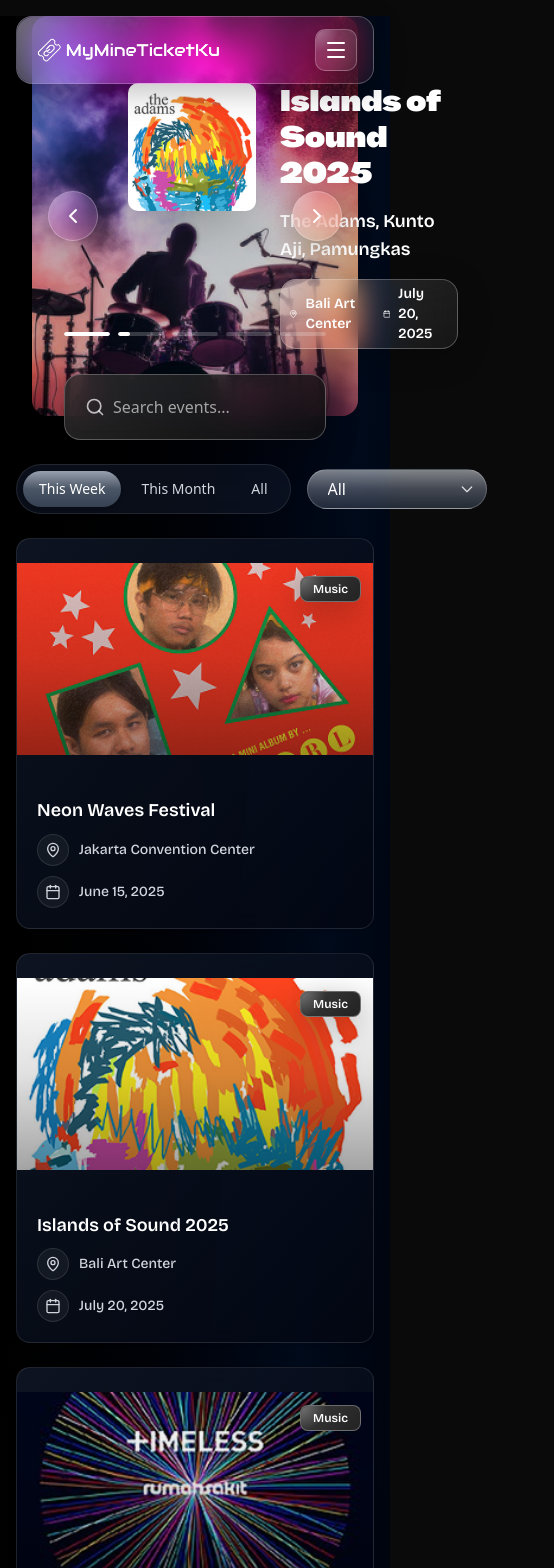
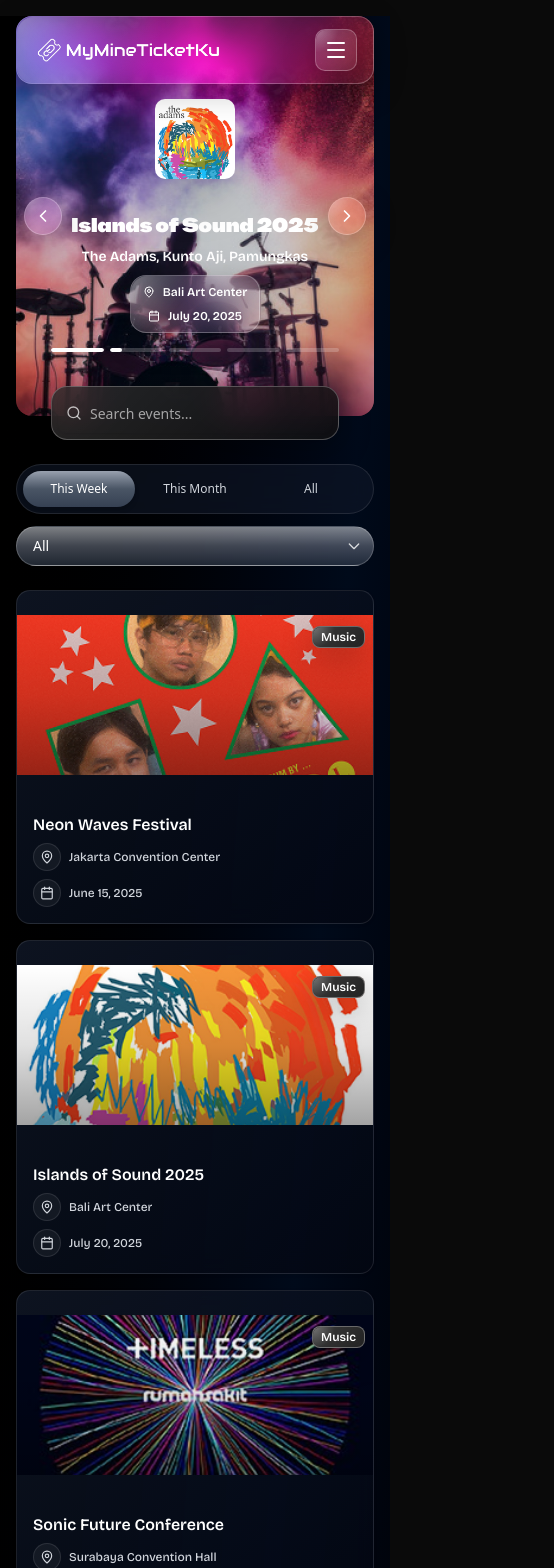
Before and after one commit to MaulRai/my-mine-ticket-ku-fe, a Next.js app: page /events in a window 390 px wide. Shown: the top 1568 px of the page, 554 px wide, since content can reach past the window. Built offline with nearby package versions, Linux system fonts and the light colour scheme.

Commit message:
feat: improve layout and responsiveness of event details and navigation components

```diff
--- a/app/events/page.tsx
+++ b/app/events/page.tsx
@@ -225,7 +225,7 @@ export default function EventsPage() {
 
   return (
     <div className="min-h-screen bg-gradient-to-br from-[#000000] via-[#000a1a] to-[#000000]">
-      <div className="relative h-[400px] m-8 my-4 overflow-visible rounded-2xl bg-black">
+      <div className="relative h-[400px] m-4 sm:m-6 md:m-8 my-4 overflow-visible rounded-2xl bg-black">
         {/* Background image */}
         <div className={`transition-opacity duration-300 ${isTransitioning ? "opacity-0" : "opacity-100"}`}>
           <Image
@@ -239,9 +239,9 @@ export default function EventsPage() {
         <div
           className={`absolute inset-0 flex items-center justify-start transition-opacity duration-300 ${isTransitioning ? "opacity-0" : "opacity-100"}`}
         >
-          <div className="text-center text-white px-24 flex flex-row">
-            <div className="mb-6">
-              <div className="relative h-32 w-32 rounded-lg overflow-hidden shadow-2xl">
+          <div className="text-center text-white px-4 sm:px-8 md:px-12 lg:px-24 flex flex-col sm:flex-row gap-4 sm:gap-6 w-full">
+            <div className="mb-4 sm:mb-6 flex justify-center sm:justify-start">
+              <div className="relative h-20 w-20 sm:h-28 sm:w-28 md:h-32 md:w-32 rounded-lg overflow-hidden shadow-2xl">
                 <Image
                   src={currentFeaturedEvent.logo || "/placeholder.svg"}
                   alt={currentFeaturedEvent.name}
@@ -251,18 +251,18 @@ export default function EventsPage() {
               </div>
             </div>
 
-            <div className="items-start text-left ml-6">
-              <h1 className="text-3xl font-heading mb-4">{currentFeaturedEvent.name}</h1>
-              <div className="mb-4">
-                <p className="text-lg font-subheading font-semibold">{currentFeaturedEvent.featuring.join(", ")}</p>
+            <div className="items-start text-center sm:text-left sm:ml-0 md:ml-6 flex-1">
+              <h1 className="text-xl sm:text-2xl md:text-3xl font-heading mb-2 sm:mb-3 md:mb-4">{currentFeaturedEvent.name}</h1>
+              <div className="mb-2 sm:mb-3 md:mb-4">
+                <p className="text-sm sm:text-base md:text-lg font-subheading font-semibold">{currentFeaturedEvent.featuring.join(", ")}</p>
               </div>
-              <div className="glass-effect inline-flex items-center gap-6 text-sm font-subheading font-semibold w-auto">
+              <div className="glass-effect inline-flex flex-col sm:flex-row items-center gap-2 sm:gap-4 md:gap-6 text-xs sm:text-sm font-subheading font-semibold w-auto px-3 py-2">
                 <div className="flex items-center gap-2">
-                  <MapPin className="h-4 w-4" />
+                  <MapPin className="h-3 w-3 sm:h-4 sm:w-4" />
                   <span>{currentFeaturedEvent.location}</span>
                 </div>
-                <div className="flex items-center mr-2 gap-2">
-                  <Calendar className="h-4 w-4" />
+                <div className="flex items-center gap-2">
+                  <Calendar className="h-3 w-3 sm:h-4 sm:w-4" />
                   <span>{currentFeaturedEvent.date}</span>
                 </div>
               </div>
@@ -273,21 +273,21 @@ export default function EventsPage() {
         {/* Navigation Buttons */}
         <button
           onClick={handlePrevBanner}
-          className="glass-effect absolute left-4 top-1/2 -translate-y-1/2 p-3 rounded-full hover:bg-white/30 transition-all"
+          className="glass-effect absolute left-2 sm:left-4 top-1/2 -translate-y-1/2 p-2 sm:p-3 rounded-full hover:bg-white/30 transition-all"
           aria-label="Previous banner"
         >
-          <ChevronLeft className="h-6 w-6 text-white" />
+          <ChevronLeft className="h-5 w-5 sm:h-6 sm:w-6 text-white" />
         </button>
         <button
           onClick={handleNextBanner}
-          className="glass-effect absolute right-4 top-1/2 -translate-y-1/2 p-3 rounded-full hover:bg-white/30 transition-all"
+          className="glass-effect absolute right-2 sm:right-4 top-1/2 -translate-y-1/2 p-2 sm:p-3 rounded-full hover:bg-white/30 transition-all"
           aria-label="Next banner"
         >
-          <ChevronRight className="h-6 w-6 text-white" />
+          <ChevronRight className="h-5 w-5 sm:h-6 sm:w-6 text-white" />
         </button>
 
-        <div className="absolute bottom-20 left-1/2 -translate-x-1/2 w-full max-w-2xl px-8">
-          <div className="flex gap-2">
+        <div className="absolute bottom-16 sm:bottom-20 left-1/2 -translate-x-1/2 w-full max-w-xs sm:max-w-md md:max-w-2xl px-4 sm:px-8">
+          <div className="flex gap-1.5 sm:gap-2">
             {featuredEvents.map((_, index) => (
               <div key={index} className="flex-1 h-1 bg-white/20 rounded-full overflow-hidden">
                 <div
@@ -307,16 +307,16 @@ export default function EventsPage() {
         </div>
 
         {/* Search Bar Overlay */}
-        <div className="absolute -bottom-6 left-1/2 -translate-x-1/2 w-full max-w-2xl px-8">
-          <div className="clear-glass-effect bg-black/80 p-2">
+        <div className="absolute -bottom-6 left-1/2 -translate-x-1/2 w-full max-w-xs sm:max-w-md md:max-w-2xl px-4 sm:px-8">
+          <div className="clear-glass-effect bg-black/80 p-1.5 sm:p-2">
             <div className="relative">
-              <Search className="absolute left-3 top-1/2 -translate-y-1/2 h-5 w-5 text-white/70" />
+              <Search className="absolute left-2 sm:left-3 top-1/2 -translate-y-1/2 h-4 w-4 sm:h-5 sm:w-5 text-white/70" />
               <Input
                 type="text"
                 placeholder="Search events..."
                 value={searchQuery}
                 onChange={(e) => setSearchQuery(e.target.value)}
-                className="pl-10 h-12 text-base bg-transparent border-none text-white placeholder:text-white/60 focus-visible:ring-0 focus-visible:ring-offset-0"
+                className="pl-8 sm:pl-10 h-10 sm:h-12 text-sm sm:text-base bg-transparent border-none text-white placeholder:text-white/60 focus-visible:ring-0 focus-visible:ring-offset-0"
               />
             </div>
           </div>
@@ -324,9 +324,9 @@ export default function EventsPage() {
       </div>
 
       <div className="container mx-auto px-4 py-8">
-        <div className="mb-6 flex justify-between items-center gap-4">
+        <div className="mb-6 flex flex-col sm:flex-row justify-between items-stretch sm:items-center gap-3 sm:gap-4">
           {/* Time Filter Buttons - Left */}
-          <div className="inline-flex items-center gap-1 bg-gray-900/60 backdrop-blur-md border border-white/10 p-1.5 rounded-full">
+          <div className="inline-flex items-center gap-1 bg-gray-900/60 backdrop-blur-md border border-white/10 p-1.5 rounded-full w-full sm:w-auto justify-center">
             {["This Week", "This Month", "All"].map((timeFilter) => {
               const isActive = selectedTimeFilter === timeFilter
               return (
@@ -334,7 +334,7 @@ export default function EventsPage() {
                   key={timeFilter}
                   variant="ghost"
                   onClick={() => setSelectedTimeFilter(timeFilter)}
-                  className={`relative rounded-full px-4 py-1.5 text-sm font-medium transition-all duration-300
+                  className={`relative rounded-full px-3 sm:px-4 py-1.5 text-xs sm:text-sm font-medium transition-all duration-300 flex-1 sm:flex-initial
                     ${
                       isActive
                         ? "text-white shadow-md bg-gradient-to-b from-gray-400 via-gray-600 to-gray-700"
@@ -348,11 +348,11 @@ export default function EventsPage() {
           </div>
 
           {/* Category Dropdown - Right */}
-          <div className="relative w-fit">
+          <div className="relative w-full sm:w-fit">
             <select
               value={selectedCategory}
               onChange={(e) => setSelectedCategory(e.target.value)}
-              className="h-10 px-5 pr-10 rounded-full bg-gradient-to-b from-gray-300/60 via-gray-500/60 to-gray-700/60 border border-white/20 text-white font-medium backdrop-blur-md cursor-pointer appearance-none transition-all duration-200 focus:ring-2 focus:ring-white/30 hover:from-gray-200/70 hover:to-gray-600/70"
+              className="h-10 px-4 sm:px-5 pr-10 rounded-full bg-gradient-to-b from-gray-300/60 via-gray-500/60 to-gray-700/60 border border-white/20 text-white text-sm sm:text-base font-medium backdrop-blur-md cursor-pointer appearance-none transition-all duration-200 focus:ring-2 focus:ring-white/30 hover:from-gray-200/70 hover:to-gray-600/70 w-full sm:w-auto"
             >
               {categories.map((category) => (
                 <option key={category} value={category} className="bg-gray-800 text-white">
@@ -370,11 +370,11 @@ export default function EventsPage() {
           </div>
         </div>
 
-        <div className="grid grid-cols-1 sm:grid-cols-2 lg:grid-cols-4 gap-6">
+        <div className="grid grid-cols-1 sm:grid-cols-2 lg:grid-cols-3 xl:grid-cols-4 gap-4 sm:gap-5 md:gap-6">
           {filteredEvents.map((event) => (
             <Link key={event.id} href={`/events/${event.id}`}>
               <Card className="group overflow-hidden pb-0 border-white/10 bg-gradient-to-br from-gray-900/80 to-gray-950/80 backdrop-blur-md hover:border-white/20 transition-all duration-300 hover:shadow-2xl hover:shadow-white/5 cursor-pointer hover:-translate-y-1">
-                <div className="relative h-48 w-full overflow-hidden">
+                <div className="relative h-40 sm:h-44 md:h-48 w-full overflow-hidden">
                   <Image
                     src={event.logo || "/placeholder.svg"}
                     alt={event.name}
@@ -385,29 +385,29 @@ export default function EventsPage() {
                   <div className="absolute inset-0 bg-gradient-to-t from-black/60 via-black/20 to-transparent opacity-60 group-hover:opacity-40 transition-opacity duration-300" />
 
                   {/* Category badge positioned on image */}
-                  <div className="absolute top-3 right-3">
-                    <Badge className="glass-effect text-white border-white/30 font-subheading font-semibold text-xs px-3 py-1">
+                  <div className="absolute top-2 sm:top-3 right-2 sm:right-3">
+                    <Badge className="glass-effect text-white border-white/30 font-subheading font-semibold text-xs px-2 sm:px-3 py-0.5 sm:py-1">
                       {event.category}
                     </Badge>
                   </div>
                 </div>
 
-                <CardContent className="p-5 space-y-3">
-                  <h3 className="font-subheading font-semibold text-lg text-white leading-tight line-clamp-2 group-hover:text-gray-100 transition-colors">
+                <CardContent className="p-4 sm:p-5 space-y-2 sm:space-y-3">
+                  <h3 className="font-subheading font-semibold text-base sm:text-lg text-white leading-tight line-clamp-2 group-hover:text-gray-100 transition-colors">
                     {event.name}
                   </h3>
 
-                  <div className="space-y-2.5 text-sm">
-                    <div className="flex items-center gap-2.5 text-gray-300 group-hover:text-white transition-colors">
-                      <div className="flex items-center justify-center w-8 h-8 rounded-full bg-white/5 border border-white/10 group-hover:bg-white/10 transition-colors">
-                        <MapPin className="h-4 w-4" />
+                  <div className="space-y-2 sm:space-y-2.5 text-xs sm:text-sm">
+                    <div className="flex items-center gap-2 sm:gap-2.5 text-gray-300 group-hover:text-white transition-colors">
+                      <div className="flex items-center justify-center w-7 h-7 sm:w-8 sm:h-8 rounded-full bg-white/5 border border-white/10 group-hover:bg-white/10 transition-colors shrink-0">
+                        <MapPin className="h-3.5 w-3.5 sm:h-4 sm:w-4" />
                       </div>
-                      <span className="font-subheading font-medium">{event.location}</span>
+                      <span className="font-subheading font-medium truncate">{event.location}</span>
                     </div>
 
-                    <div className="flex items-center gap-2.5 text-gray-300 group-hover:text-white transition-colors">
-                      <div className="flex items-center justify-center w-8 h-8 rounded-full bg-white/5 border border-white/10 group-hover:bg-white/10 transition-colors">
-                        <Calendar className="h-4 w-4" />
+                    <div className="flex items-center gap-2 sm:gap-2.5 text-gray-300 group-hover:text-white transition-colors">
+                      <div className="flex items-center justify-center w-7 h-7 sm:w-8 sm:h-8 rounded-full bg-white/5 border border-white/10 group-hover:bg-white/10 transition-colors shrink-0">
+                        <Calendar className="h-3.5 w-3.5 sm:h-4 sm:w-4" />
                       </div>
                       <span className="font-subheading font-medium">{event.date}</span>
                     </div>
@@ -420,7 +420,7 @@ export default function EventsPage() {
 
         {filteredEvents.length === 0 && (
           <div className="text-center py-12">
-            <p className="text-muted-foreground text-lg">No events found matching your criteria.</p>
+            <p className="text-muted-foreground text-sm sm:text-base md:text-lg">No events found matching your criteria.</p>
           </div>
         )}
       </div>
```
